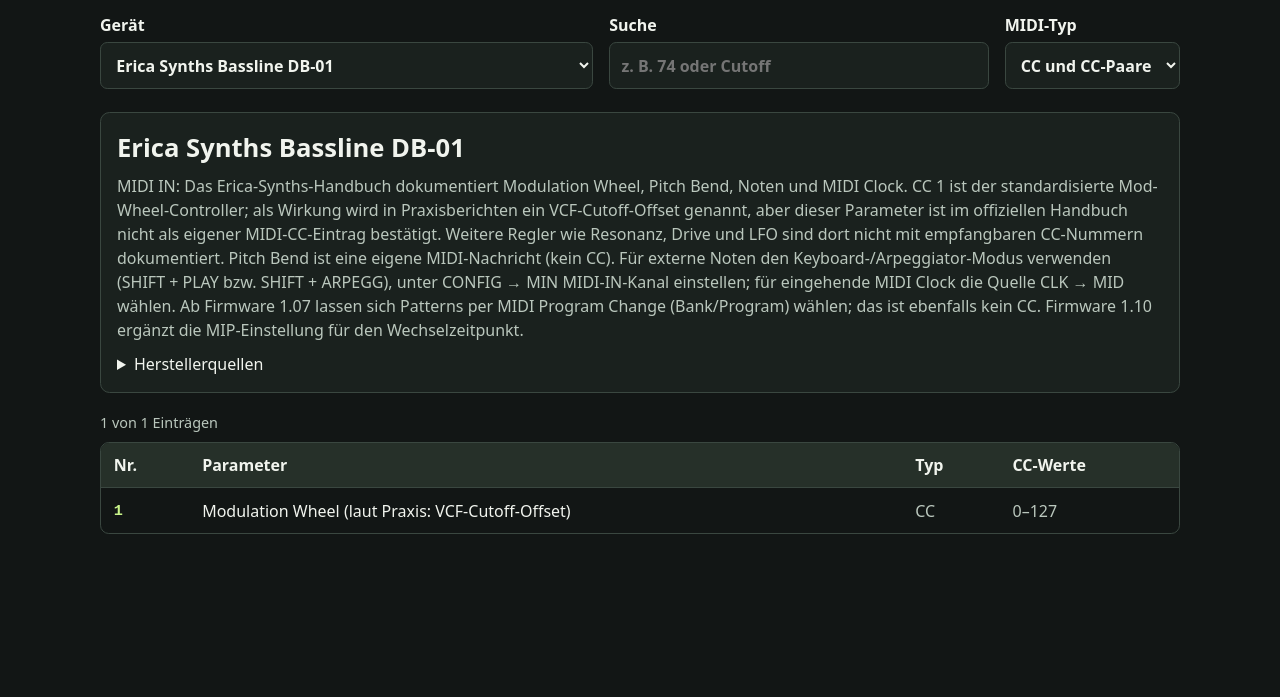
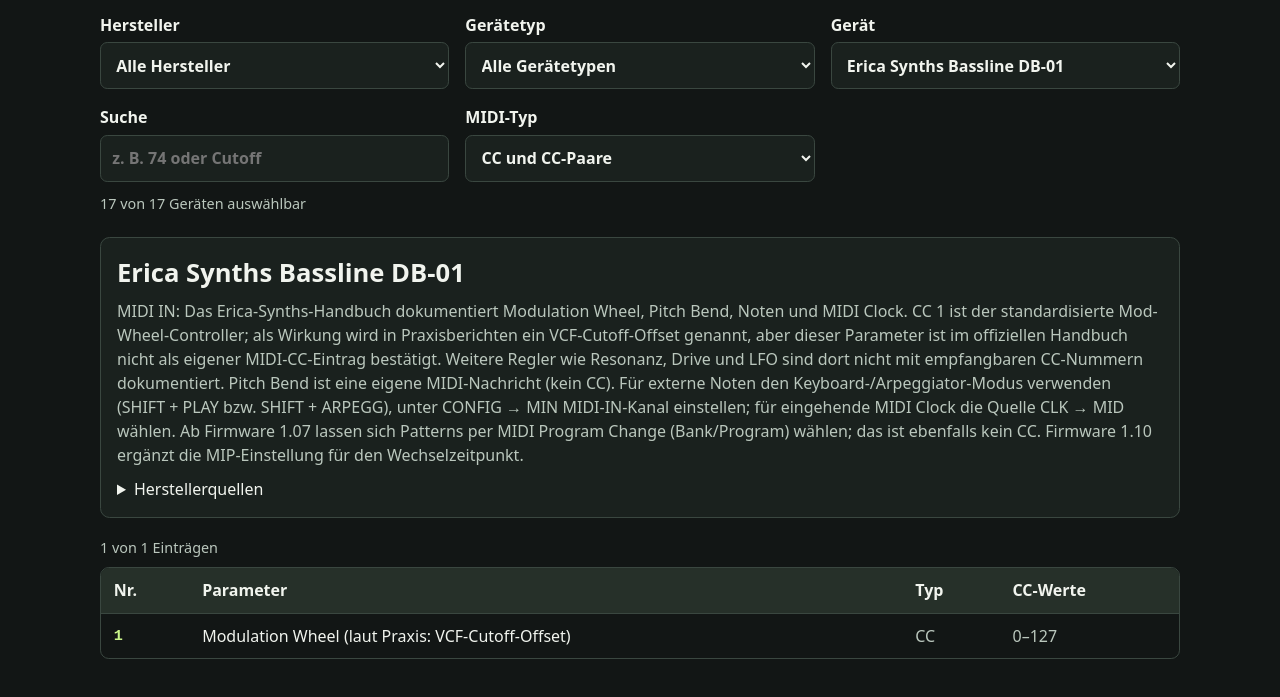
Before and after one commit to dennis1579/MyMidiCC., a plain HTML site: page web/index.html in a window 1280 px wide. Shown: the part 155-852 px from the top of the page. Before the commit the page ends 800 px from the top, so only its background shows below. Drawn offline with Linux system fonts and the light colour scheme.

Commit message:
Add cascading manufacturer and device type filters to MIDI-CC reference

```diff
--- a/web/index.html
+++ b/web/index.html
@@ -17,7 +17,8 @@ main { width: min(1080px, 100% - 2rem); margin: 3rem auto; }
 header { padding: 1.5rem 0; border-top: 4px solid var(--accent); }
 h1 { margin: 0; font-size: clamp(2rem, 6vw, 4rem); line-height: 1.06; letter-spacing: -.055em; }
 h2 { margin: 0; font-size: clamp(1.25rem, 3vw, 1.6rem); }
-.controls { display: grid; grid-template-columns: 1.3fr 1fr auto; gap: 1rem; align-items: end; }
+.controls { display: grid; grid-template-columns: repeat(3, minmax(0, 1fr)); gap: 1rem; align-items: end; }
+.device-count { margin: .7rem 0 0; color: var(--muted); font-size: .9rem; }
 label { display: grid; gap: .35rem; font-weight: 600; }
 select, input { min-width: 0; width: 100%; font: inherit; padding: .65rem .7rem; border: 1px solid var(--line); border-radius: .45rem; background: var(--panel); color: var(--text); }
 :focus-visible { outline: 2px solid var(--accent); outline-offset: 3px; }
@@ -48,6 +49,8 @@ td:nth-child(3), td:nth-child(4) { color: var(--muted); }
 <main>
   <header><h1>MIDI-CC Nachschlagewerk</h1></header>
   <div class="controls">
+    <label>Hersteller<select id="manufacturer"></select></label>
+    <label>Gerätetyp<select id="category"></select></label>
     <label>Gerät<select id="device"></select></label>
     <label>Suche<input id="search" type="search" placeholder="z. B. 74 oder Cutoff" autocomplete="off"></label>
     <label>MIDI-Typ<select id="kind">
@@ -56,6 +59,7 @@ td:nth-child(3), td:nth-child(4) { color: var(--muted); }
       <option value="NRPN">NRPN</option>
     </select></label>
   </div>
+  <p id="device-count" class="device-count" role="status"></p>
   <article>
     <h2 id="device-title"></h2>
     <p id="notes"></p>
@@ -74,6 +78,8 @@ td:nth-child(3), td:nth-child(4) { color: var(--muted); }
 const devices = [
   {
     name: "Erica Synths Bassline DB-01",
+    manufacturer: "Erica Synths",
+    category: "synth",
     notes: "MIDI IN: Das Erica-Synths-Handbuch dokumentiert Modulation Wheel, Pitch Bend, Noten und MIDI Clock. CC 1 ist der standardisierte Mod-Wheel-Controller; als Wirkung wird in Praxisberichten ein VCF-Cutoff-Offset genannt, aber dieser Parameter ist im offiziellen Handbuch nicht als eigener MIDI-CC-Eintrag bestätigt. Weitere Regler wie Resonanz, Drive und LFO sind dort nicht mit empfangbaren CC-Nummern dokumentiert. Pitch Bend ist eine eigene MIDI-Nachricht (kein CC). Für externe Noten den Keyboard-/Arpeggiator-Modus verwenden (SHIFT + PLAY bzw. SHIFT + ARPEGG), unter CONFIG → MIN MIDI-IN-Kanal einstellen; für eingehende MIDI Clock die Quelle CLK → MID wählen. Ab Firmware 1.07 lassen sich Patterns per MIDI Program Change (Bank/Program) wählen; das ist ebenfalls kein CC. Firmware 1.10 ergänzt die MIP-Einstellung für den Wechselzeitpunkt.",
     sources: [["Erica Synths · Offizielles DB-01-Handbuch, MIDI IN / CONFIG","https://www.ericasynths.lv/media/BASSLINE_DB-01_manual.pdf"],["Erica Synths · DB-01 Produktseite / Downloads / MIDI-Modus","https://www.ericasynths.lv/desktop-bassline-db-01-906/"],["Erica Synths · Firmware 1.07: Bank/Pattern über Program Change","https://www.ericasynths.lv/news/post/bassline-107"],["Erica Synths · Firmware 1.10: MIP-MIDI-Pattern-Umschaltung","https://www.ericasynths.lv/news/bassline-db-01-firmware-110/"],["Anwenderberichte · CC 1 / Filter-Cutoff-Offset (nicht Herstellerbestätigung)","https://www.reddit.com/r/synthesizers/comments/qkcp8u"]],
     rows: [
@@ -82,6 +88,8 @@ const devices = [
   },
   {
     name: "Erica Synths Xenodrive",
+    manufacturer: "Erica Synths",
+    category: "effect",
     notes: "Werkseinstellungen. Die CC-Zuordnungen lassen sich im MIDI-Menü ändern. Beim Scream-Schalter nennt die Tabelle nur Ein/Aus; sie spezifiziert dort keine numerischen Schaltwerte.",
     sources: [["Erica Synths · Xenodrive-Handbuch (EN), MIDI-Menü und Standardbelegung","https://www.ericasynths.lv/service/file/download/product_id/1552/file_id/611/"],["Erica Synths · Produktseite mit Handbuch-Downloads","https://www.ericasynths.lv/xenodrive-3589/"]],
     rows: [
@@ -103,6 +111,8 @@ const devices = [
   },
   {
     name: "Strymon BigSky (Original)",
+    manufacturer: "Strymon",
+    category: "effect",
     notes: "Im Global-Menü MIDI CC einschalten. Presets werden per Program Change aufgerufen. CC 0 wählt davor die Preset-Bank. Param 1 und Param 2 folgen der Belegung des jeweiligen Presets.",
     sources: [["Strymon · BigSky User Manual Rev. D, MIDI Specification (S. 23)","https://www.strymon.net/manuals/BigSky_UserManual_RevD.pdf#page=23"]],
     rows: [
@@ -169,6 +179,8 @@ const devices = [
   },
   {
     name: "Korg MS2000 / MS2000R",
+    manufacturer: "Korg",
+    category: "synth",
     notes: "Werkseitige Panel-Zuordnung und weitere dokumentierte Controller. Die Belegung ist unter Global 5A änderbar. Sound-Parameter folgen dem Timbre-Kanal, Effekte dem globalen Kanal. Arpeggiator-Parameter werden per NRPN editiert. Korg dokumentiert dafür CC 99 und 98 zur Auswahl sowie CC 6 für den Wert. MIDI-Dumps verwenden SysEx.",
     sources: [["Korg · MS2000/MS2000R Owner’s Manual, MIDI (S. 60–66) und Implementation Chart (S. 77)","https://cdn.korg.com/us/support/download/files/93ef013a4a9c51824c71c2cf4b6a7f52.pdf#page=65"]],
     rows: [
@@ -227,6 +239,8 @@ const devices = [
   },
   {
     name: "Novation Peak",
+    manufacturer: "Novation",
+    category: "synth",
     notes: "CC-Paare bestehen aus zwei Controllern (MSB : LSB). Viele Menüparameter wie Voice Mode und Mod Matrix verwenden NRPN. Patch-Import ist per SysEx möglich.",
     sources: [["Novation · Peak Appendix, MIDI Parameters List","https://userguides.novationmusic.com/hc/en-gb/articles/25494651392146-Peak-appendix"]],
     rows: [
@@ -463,6 +477,8 @@ const devices = [
   },
   {
     name: "Novation Bass Station II",
+    manufacturer: "Novation",
+    category: "synth",
     notes: "CC-Paare sind als MSB : LSB angegeben. Die Wellenformen von Oszillator 1 und 2 verwenden NRPN. AFX-Overlays verwenden SysEx. Der als „mod“ geführte Eintrag (CC 0 im Novation-Anhang) bleibt wegen der unklaren Angabe offen.",
     sources: [["Novation · Bass Station II Appendix, MIDI Parameters List und AFX Mode SysEx Support","https://userguides.novationmusic.com/hc/en-gb/articles/25494271270930-Bass-Station-II-appendix"]],
     rows: [
@@ -563,6 +579,8 @@ const devices = [
   },
   {
     name: "Waldorf Blofeld",
+    manufacturer: "Waldorf",
+    category: "synth",
     notes: "Für eingehende CCs Ctrl Receive im Global-Menü aktivieren. Ein Stern kennzeichnet temporäre Controller und Steuerbefehle. Die SysEx-Spezifikation dokumentiert unter anderem Parameteränderungen und Dumps.",
     sources: [["Waldorf · Offizieller Handbuch-Download","https://downloads.waldorfmusic.com/cloud/index.php/s/32zdTsdYcRSX9eE"],["Waldorf · User’s Manual, Controller Numbers (S. 113–117, Händlerkopie)","https://files.kraftmusic.com/media/ownersmanual/Waldorf_Blofeld_Users_Manual.pdf#page=113"],["Waldorf · Blofeld SysEx v1.04","https://downloads.waldorfmusic.com/cloud/index.php/s/ybExJgT4TzqT8ir"]],
     rows: [
@@ -686,6 +704,8 @@ const devices = [
   },
   {
     name: "Korg volca kick",
+    manufacturer: "Korg",
+    category: "synth",
     notes: "Für die Steuerung von außen im Global-Menü „MIDI RX ShortMessage“ aktivieren.",
     sources: [["Korg · volca kick MIDI Implementation Chart","https://cdn.korg.com/us/support/download/files/6ccaa99d5343b89209b19c07f47e3b0f.pdf"]],
     rows: [
@@ -703,6 +723,8 @@ const devices = [
   },
   {
     name: "Behringer Neutron",
+    manufacturer: "Behringer",
+    category: "synth",
     notes: "Das Modulationsrad lässt sich als Quelle für den Patch-Ausgang ASSIGN wählen. Analoge Klangregler wie Filter Cutoff haben laut MIDI-Tabelle keine direkte CC-Zuweisung. Diverse Geräteeinstellungen, etwa Envelope Retriggering, sind per SysEx dokumentiert.",
     sources: [["Behringer · Neutron User Manual, Appendix A (S. 27–28)","https://cdn-media.empowertribe.com/0d95ee35b64c44228976b051e288bf37/NEUTRON_M_EN.pdf#page=27"]],
     rows: [
@@ -712,6 +734,8 @@ const devices = [
   },
   {
     name: "Behringer PRO VS MINI",
+    manufacturer: "Behringer",
+    category: "synth",
     notes: "Im MIDI-Menü den CC-Empfang aktivieren. Der Quick Start Guide führt sowohl CC 117 als auch 118 als „Voice C Coarse Tuning“. Die genaue Zuordnung von CC 118 bleibt offen.",
     sources: [["Behringer · PRO VS MINI Quick Start Guide, MIDI CC-Tabelle","https://mediadl.musictribe.com/media/PLM/data/docs/0722-ABF/QSG_BE_0722-ABF_PRO%20VS%20MINI_WW.pdf"],["Behringer · Quick Start Guide (Händlerkopie, S. 76–77)","https://images.static-thomann.de/pics/atg/atgdata/document/manual/571632_qsg_be_0722_abf_pro_vs_mini_ww.pdf#page=39"]],
     rows: [
@@ -748,6 +772,8 @@ const devices = [
   },
   {
     name: "Roland JX-3P (Original)",
+    manufacturer: "Roland",
+    category: "synth",
     notes: "Die serienmäßige MIDI-Implementierung dokumentiert Hold sowie zwei Kanalmodus-Befehle. Für Klangparameter wie Filter Cutoff sind dort keine CCs dokumentiert. Program Change und Pitch Bend sind separat dokumentiert. MIDI-Nachrüstungen können einen anderen Funktionsumfang haben.",
     sources: [["Roland · JX-3P Owner’s Manual","https://static.roland.com/assets/media/pdf/JX-3P_OM.pdf"],["Roland · JX-3P Service Notes, MIDI Implementation (Archivkopie)","https://seriescircuits.com/wp-content/uploads/2023/12/Roland-JX-3P-PG-200-Service-Manual.pdf"]],
     rows: [
@@ -758,6 +784,8 @@ const devices = [
   },
   {
     name: "Roland MC-707",
+    manufacturer: "Roland",
+    category: "groovebox",
     notes: "Die Tabelle listet eingehende CCs laut Roland MIDI Implementation Chart v1.60. Für FILTER, MOD und FX sind die Standardnummern 80, 81 und 82. Der Chart kennzeichnet SOUND (83) als MC-101-Kompatibilität. Scenes und Clips werden per Program Change angewählt. SysEx-Empfang ist im Chart als nicht unterstützt markiert.",
     sources: [["Roland · MC-707 MIDI Implementation Chart v1.60","https://static.roland.com/assets/media/pdf/MC-707_MIDIImpleChart_eng03_W.pdf"],["Roland Support · Externe Steuerung der FILTER-, MOD- und FX-Regler","https://support.roland.com/hc/en-us/articles/360038852252-MC-707-Can-I-use-external-MIDI-messages-to-control-the-values-of-knobs-FILTER-MOD-FX"]],
     rows: [
@@ -797,6 +825,8 @@ const devices = [
   },
   {
     name: "Roland JD-08",
+    manufacturer: "Roland",
+    category: "synth",
     notes: "Roland Boutique JD-08 (MIDI-Implementation Part v1.00): CC-Empfang über den eingestellten MIDI-Kanal von Part A (CH.A) oder Part B (CH.B), nicht über den Systemkanal (CH). Filter Cutoff = CC 3, Resonanz = CC 9. CC 68–71 (Tone Palette A–D) sind nur Sendung (TX) und deshalb nicht als steuerbare CCs gelistet. CC 120/121/123–126 sind Kanalmodus-Befehle, keine Klangparameter. Keine NRPN oder 14-Bit-CC-Paare dokumentiert. Die Sequencer-Option CC: ON aktiviert die Ausgabe von Panel-CCs, nicht die hier aufgelistete Empfangsbelegung.",
     sources: [["Roland · JD-08 Reference Manual, MIDI Implementation Chart (Part)","https://static.roland.com/manuals/jd-08_reference/eng/17812001.html"],["Roland · JD-08 Reference Manual, MIDI Settings (Part A/B und Systemkanal)","https://static.roland.com/manuals/jd-08_reference/eng/17812003.html"],["Roland · JD-08 Reference Manual, Sequencer-CC-Einstellung (Ausgabe)","https://static.roland.com/manuals/jd-08_reference/eng/17812070.html"]],
     rows: [
@@ -891,6 +921,8 @@ const devices = [
   },
   {
     name: "Elektron Digitone (Original)",
+    manufacturer: "Elektron",
+    category: "synth",
     notes: "Tabelle aus dem Handbuch für OS 1.41. Manche Nummern haben je nach Bereich unterschiedliche Funktionen. NRPN wird als MSB : LSB angezeigt, beispielsweise bei den Ratio Offsets. CC-Paare wie 16:48 sind für höher aufgelöste Parameter dokumentiert. Projekte, Patterns und Sounds können per SysEx übertragen werden.",
     sources: [["Elektron · Digitone User Manual OS 1.41, Anhang B (S. 95–98)","https://elektron.se/wp-content/uploads/2024/09/Digitone_User_Manual_ENG_OS1.41_231108.pdf#page=95"]],
     rows: [
@@ -1131,6 +1163,8 @@ const devices = [
   },
   {
     name: "Elektron Digitakt (Original)",
+    manufacturer: "Elektron",
+    category: "sampler",
     notes: "Tabelle aus dem Handbuch für OS 1.52A. Die Zielspur und der Bereich bestimmen die Funktion. CC 74 steuert etwa die Filterfrequenz einer Audiospur oder VAL5 einer MIDI-Spur. LFO Depth verwendet CC-Paare (109:61 und 119:63). NRPN-Zuordnungen stehen im MIDI-Typfilter. SysEx-Dumps übertragen Projekte, Patterns und Sounds.",
     sources: [["Elektron · Digitakt User Manual OS 1.52A, Anhang B (S. 88–91)","https://www.elektron.se/wp-content/uploads/2025/07/Digitakt-User-Manual_ENG_OS1.52A_250708.pdf#page=88"]],
     rows: [
@@ -1326,6 +1360,8 @@ const devices = [
   },
   {
     name: "Korg modwave / mkII / module",
+    manufacturer: "Korg",
+    category: "synth",
     notes: "Die Standardnummern für Scale Select und Mod Knobs lassen sich unter UTILITY → MIDI CC Assign ändern. Andere geeignete CCs können in der Modulationsmatrix als Quelle dienen. Das Handbuch dokumentiert SysEx für Kaoss Physics und universelle Systembefehle. Der MIDI-Chart führt CC 123–127 im Abschnitt All Notes Off auf.",
     sources: [["Korg · Gemeinsames Owner’s Manual, MIDI CC Assign und MIDI Implementation Chart","https://cdn.korg.com/us/support/download/files/ce74895461b034d5319d23c8d1cf227f.pdf"]],
     rows: [
@@ -1350,6 +1386,8 @@ const devices = [
   },
   {
     name: "Elektron Octatrack MKII",
+    manufacturer: "Elektron",
+    category: "sampler",
     notes: "Referenz für MKII mit OS 1.40A. Audiotrack-Kanäle werden unter PROJECT → MIDI → CHANNELS konfiguriert. Die Zeilen „MIDI-Modus“ gelten am Auto Channel bei deaktiviertem CC DIRECT CONNECT. Die CC-Slots 1–10 leiten gemäß CTRL 1/2 SETUP an frei gewählte Ziel-CCs weiter. Die Funktion der Playback- und FX-Parameter hängt von der Machine bzw. dem Effekt ab.",
     sources: [["Elektron · Octatrack MKII User Manual OS 1.40A, Anhang C.7–C.8 (S. 139–142)","https://www.elektron.se/wp-content/uploads/2024/09/Octatrack-MKII-User-Manual_ENG_OS1.40A_210414.pdf#page=139"]],
     rows: [
@@ -1455,6 +1493,9 @@ const devices = [
   }
 ];
 
+const manufacturer = document.getElementById('manufacturer');
+const category = document.getElementById('category');
+const deviceCount = document.getElementById('device-count');
 const device = document.getElementById('device');
 const search = document.getElementById('search');
 const kind = document.getElementById('kind');
@@ -1463,7 +1504,58 @@ const range = document.getElementById('range');
 const sources = document.getElementById('sources');
 const status = document.getElementById('status');
 
-devices.forEach(({ name }, index) => device.add(new Option(name, index)));
+// These two filters are coupled: each dropdown only offers values that
+// are possible given the other filter. Original indices keep the MIDI lookup
+// and its parameter search independent of any category sorting.
+const typeLabels = {
+  synth: 'Synthesizer',
+  effect: 'Effekt',
+  groovebox: 'Groovebox',
+  sampler: 'Sampler / Drumcomputer'
+};
+
+function updateDeviceFilters(changed = '') {
+  let maker = manufacturer.value;
+  let type = category.value;
+
+  // Keep the filter the user just changed, resetting the other only when
+  // their combination is invalid (e.g. Erica Synths + Sampler).
+  if (changed === 'manufacturer' && type &&
+      !devices.some(item => item.manufacturer === maker && item.category === type)) {
+    type = '';
+  }
+  if (changed === 'category' && maker &&
+      !devices.some(item => item.manufacturer === maker && item.category === type)) {
+    maker = '';
+  }
+
+  const makers = [...new Set(devices
+    .filter(item => !type || item.category === type)
+    .map(item => item.manufacturer))].sort((a, b) => a.localeCompare(b, 'de'));
+  const types = new Set(devices
+    .filter(item => !maker || item.manufacturer === maker)
+    .map(item => item.category));
+
+  manufacturer.replaceChildren(new Option('Alle Hersteller', ''),
+    ...makers.map(name => new Option(name, name)));
+  manufacturer.value = maker;
+  category.replaceChildren(new Option('Alle Gerätetypen', ''),
+    ...Object.entries(typeLabels)
+      .filter(([key]) => types.has(key))
+      .map(([key, label]) => new Option(label, key)));
+  category.value = type;
+
+  const previousDevice = device.value;
+  const matches = devices.map((item, index) => ({ item, index }))
+    .filter(({ item }) => (!maker || item.manufacturer === maker) &&
+      (!type || item.category === type));
+  device.replaceChildren(...matches.map(({ item, index }) =>
+    new Option(item.name, String(index))));
+  device.value = matches.some(({ index }) => String(index) === previousDevice)
+    ? previousDevice : String(matches[0].index);
+  deviceCount.textContent = `${matches.length} von ${devices.length} Geräten auswählbar`;
+  renderDevice();
+}
 
 function renderDevice() {
   const selected = devices[Number(device.value)];
@@ -1522,10 +1614,12 @@ function renderRows() {
     : 'Keine Treffer.';
 }
 
+manufacturer.addEventListener('change', () => updateDeviceFilters('manufacturer'));
+category.addEventListener('change', () => updateDeviceFilters('category'));
 device.addEventListener('change', renderDevice);
 kind.addEventListener('change', renderRows);
 search.addEventListener('input', renderRows);
-renderDevice();
+updateDeviceFilters();
 </script>
 </body>
 </html>
```
Also changed, not shown: 4 other files.
